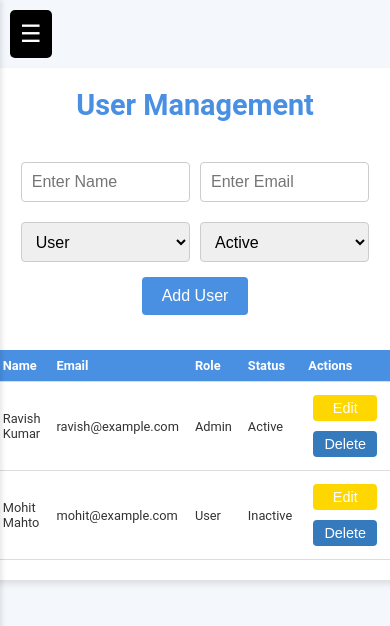
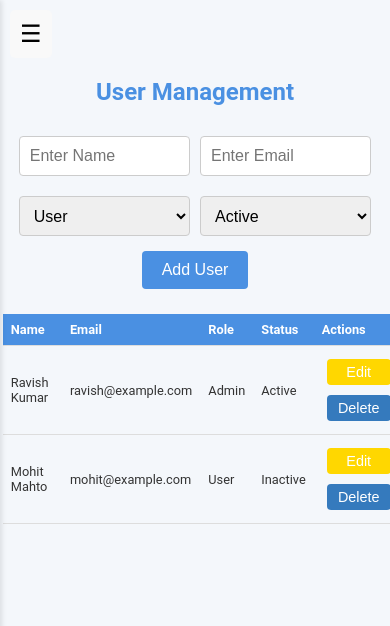
Before and after one commit to tropnicates/rbac_app, a React (Create React App) app: page /users in a window 390 px wide. Shown: the top 626 px of the page. Built offline with nearby package versions, Linux system fonts and the light colour scheme.

Commit message:
css modified

```diff
--- a/src/assets/styles/ToggleButton.css
+++ b/src/assets/styles/ToggleButton.css
@@ -1,10 +1,15 @@
-
+body {
+  margin: 0;
+  font-family: 'Arial', sans-serif;
+  background-color: #f9fafc;
+  color: #333;
+}
 .toggle-button {
     position: absolute;
     top: 5px;
     left: 5px;
-    background-color: black;
-    color: #ffffff;
+    background-color: #f9f9f9;
+    color: black;
     border: none;
     padding: 10px;
     font-size: 1.5rem;
--- a/src/assets/styles/users.css
+++ b/src/assets/styles/users.css
@@ -6,12 +6,8 @@ body {
 }
 
 .user {
-  max-width: 800px;
   margin: 20px auto;
   padding: 20px;
-  background: #fff;
-  border-radius: 8px;
-  box-shadow: 0 4px 6px rgba(0, 0, 0, 0.1);
 }
 
 .usermanagement {
@@ -61,9 +57,11 @@ body {
   color: #D8000C;
   background-color: #FFBABA;
   padding: 10px;
-  border-radius: 4px;
-  margin-bottom: 20px;
   font-size: 0.9rem;
+  display: flex;
+  flex-direction: column;
+  justify-content: center;
+  align-items: center;
 }
 
 .user-table {
@@ -116,24 +114,20 @@ body {
 
 @media (max-width: 768px) {
   .user {
-    padding: 20px;
+    padding: 10px;
   }
-
-  .user-form {
-    flex-direction: column;
-    gap: 15px;
-    padding: 10px;
+  .user-table{
+    margin-left: 1rem;
   }
 
   .user-form {
     display: flex;
-    flex-wrap: wrap;
     flex-direction: row;
     align-items: center;
     justify-content: center;
     gap: 10px;
-    margin-left: 1rem;
-    margin-right: 1rem;
+    margin-left: 2rem;
+    margin-right: 2rem;
     margin-bottom: 20px;
   }
 
@@ -148,27 +142,14 @@ body {
 }
 
 @media (max-width: 480px) {
-   .user {
-    padding: 20px;
+  .user{
     margin-top: 3rem;
   }
-
-  .user-form {
-    flex-direction: column;
-    gap: 15px;
-    padding: 10px;
+  .usermanagement {
+    font-size: 1.5rem;
   }
-
-  .user-form {
-    display: flex;
-    flex-wrap: wrap;
-    flex-direction: row;
-    align-items: center;
-    justify-content: center;
-    gap: 10px;
+  .user-table{
     margin-left: 1rem;
-    margin-right: 1rem;
-    margin-bottom: 20px;
   }
 
   .user-table th,
```
